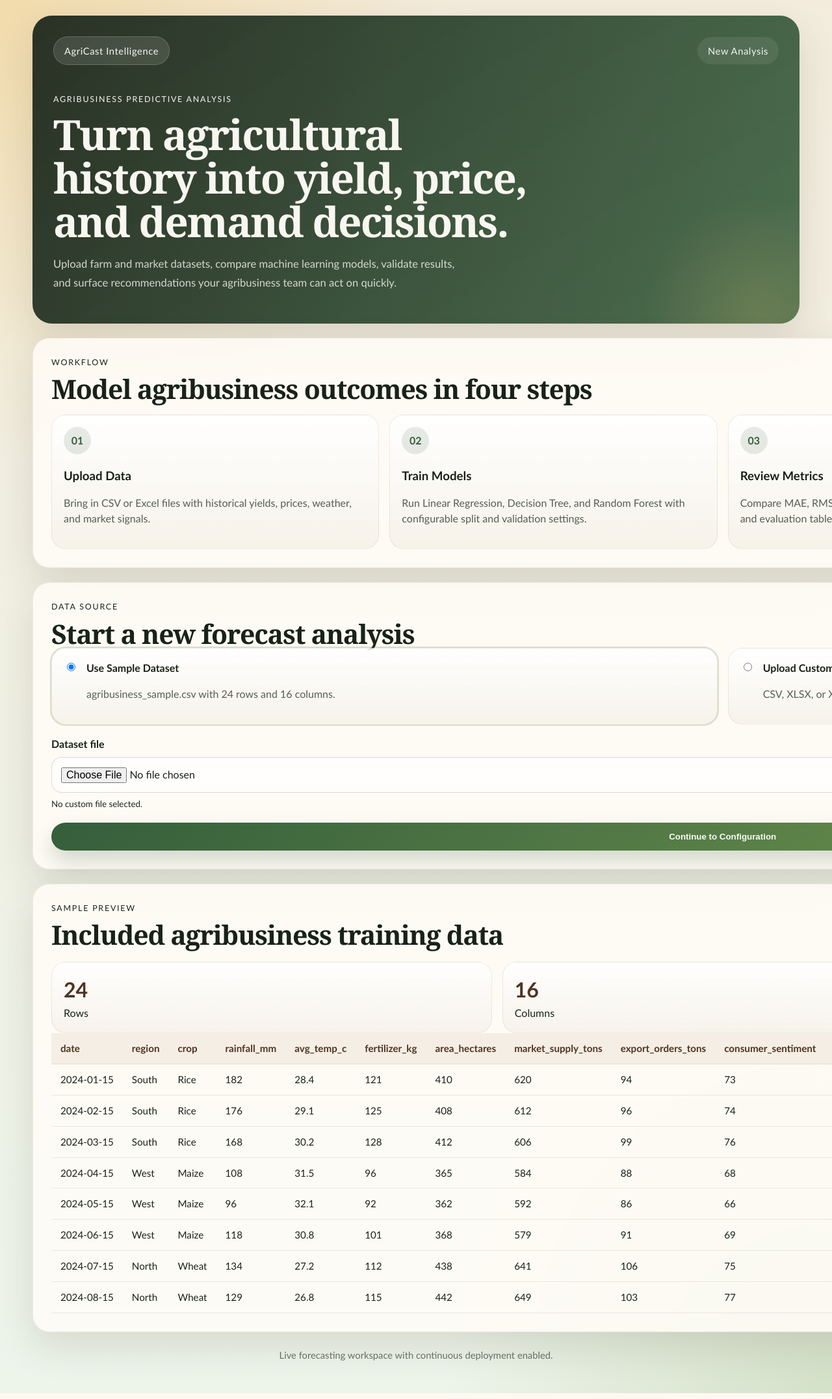
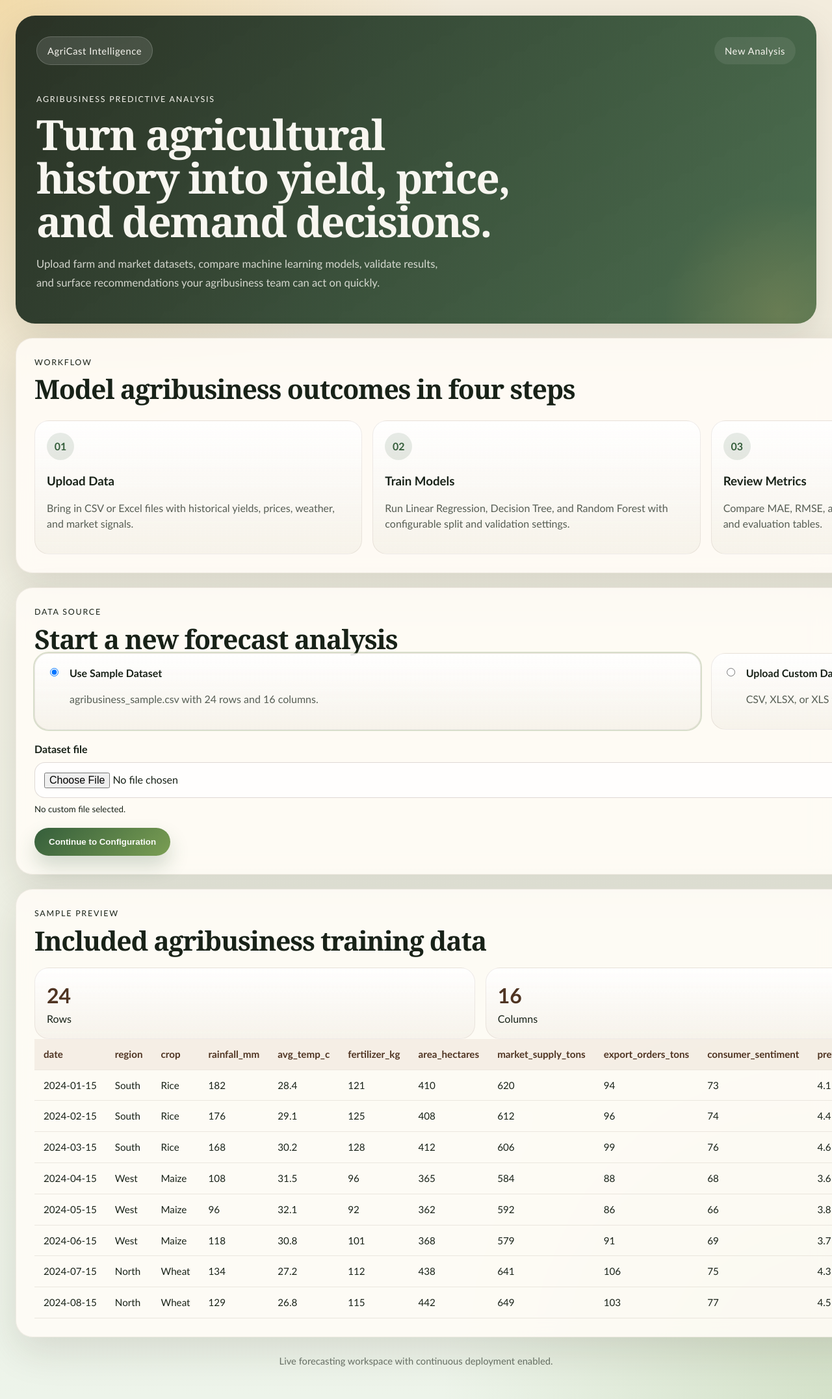
Before and after one commit to kgthunder-arch/Thunder-repository, a Flask app: page / in a window 1280 px wide. Shown: the whole page at 65% size. Run offline with Flask 3, Linux system fonts and the light colour scheme; some libraries are stand-ins or nearby versions.

Commit message:
Rebalance layout for desktop and mobile

```diff
--- a/static/css/styles.css
+++ b/static/css/styles.css
@@ -125,6 +125,10 @@ body {
     color: rgba(24, 34, 24, 0.72);
 }
 
+.supporting-text {
+    max-width: 42rem;
+}
+
 .hero-text {
     color: rgba(248, 246, 240, 0.82);
     max-width: 640px;
@@ -178,6 +182,11 @@ body {
     align-items: flex-start;
 }
 
+.panel-header > *,
+.result-header > * {
+    min-width: 0;
+}
+
 .panel-header h2,
 .result-header h2 {
     font-size: clamp(1.8rem, 3.2vw, 2.6rem);
@@ -209,6 +218,7 @@ body {
     border-radius: 22px;
     background: linear-gradient(180deg, rgba(255, 255, 255, 0.9), rgba(243, 239, 230, 0.7));
     border: 1px solid rgba(79, 52, 34, 0.09);
+    min-width: 0;
 }
 
 .feature-card {
@@ -277,8 +287,7 @@ body {
 input[type="file"],
 input[type="number"],
 input[type="range"],
-select,
-button {
+select {
     width: 100%;
 }
 
@@ -368,6 +377,8 @@ fieldset {
     color: #f9faf7;
     cursor: pointer;
     box-shadow: 0 16px 30px rgba(53, 94, 59, 0.22);
+    width: auto;
+    max-width: 100%;
 }
 
 .stats-row {
@@ -438,20 +449,47 @@ fieldset {
 .chart-card .js-plotly-plot {
     width: 100% !important;
     max-width: 100% !important;
+    min-width: 0 !important;
 }
 
-.chart-card svg,
-.table-shell table {
-    max-width: 100%;
+.chart-card .svg-container,
+.chart-card .plot-container {
+    width: 100% !important;
+    max-width: 100% !important;
 }
 
 .chart-grid,
 .table-grid {
     grid-template-columns: repeat(2, minmax(0, 1fr));
+    align-items: start;
 }
 
 .full-width-card {
     width: 100%;
+}
+
+@media (min-width: 1100px) {
+    .page-shell {
+        width: min(1280px, calc(100% - 48px));
+    }
+
+    .feature-grid {
+        grid-template-columns: repeat(4, minmax(0, 1fr));
+    }
+
+    .source-grid,
+    .toggle-row {
+        grid-template-columns: repeat(2, minmax(0, 1fr));
+    }
+
+    .chart-grid,
+    .table-grid {
+        grid-template-columns: repeat(2, minmax(320px, 1fr));
+    }
+
+    .feature-checklist {
+        grid-template-columns: repeat(4, minmax(0, 1fr));
+    }
 }
 
 @media (max-width: 920px) {
```
